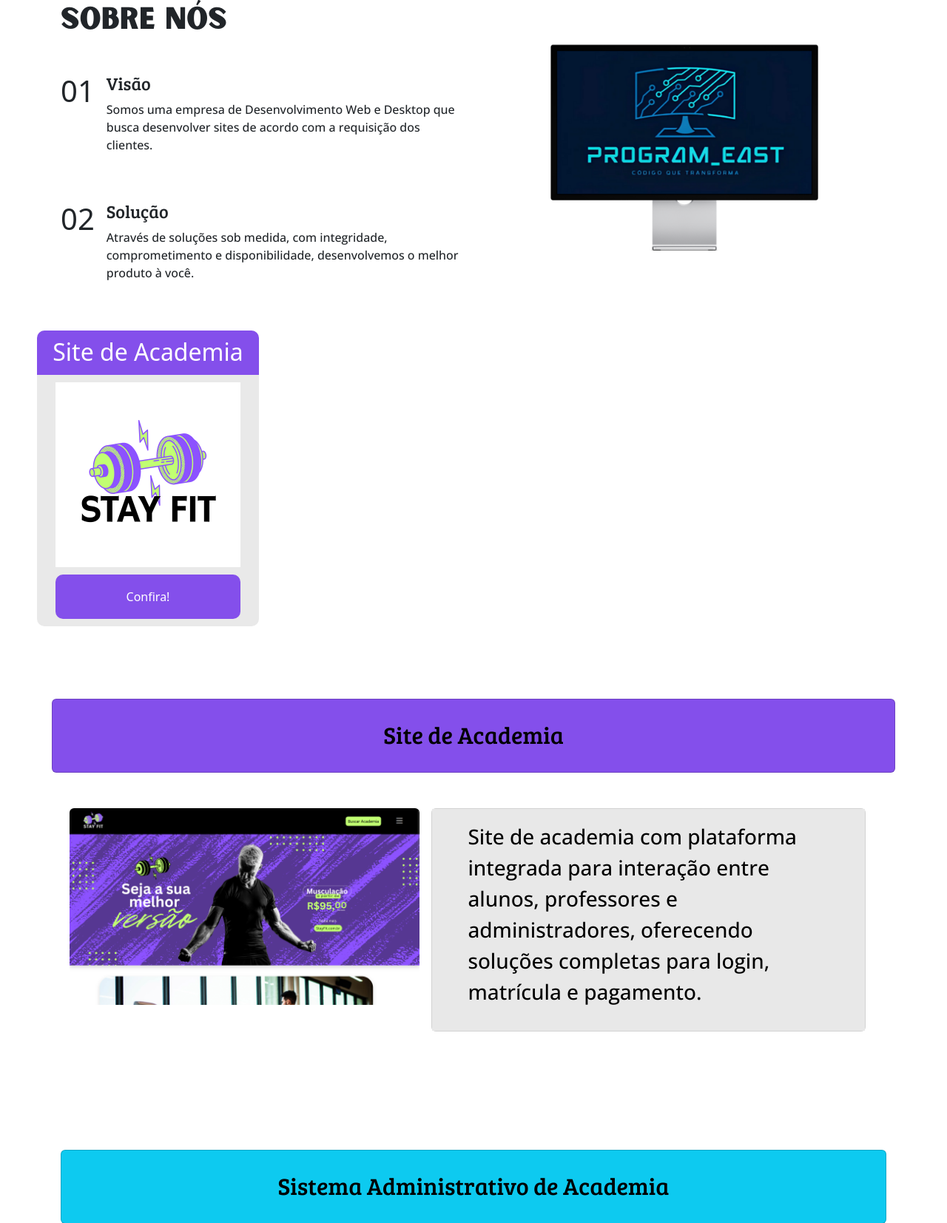
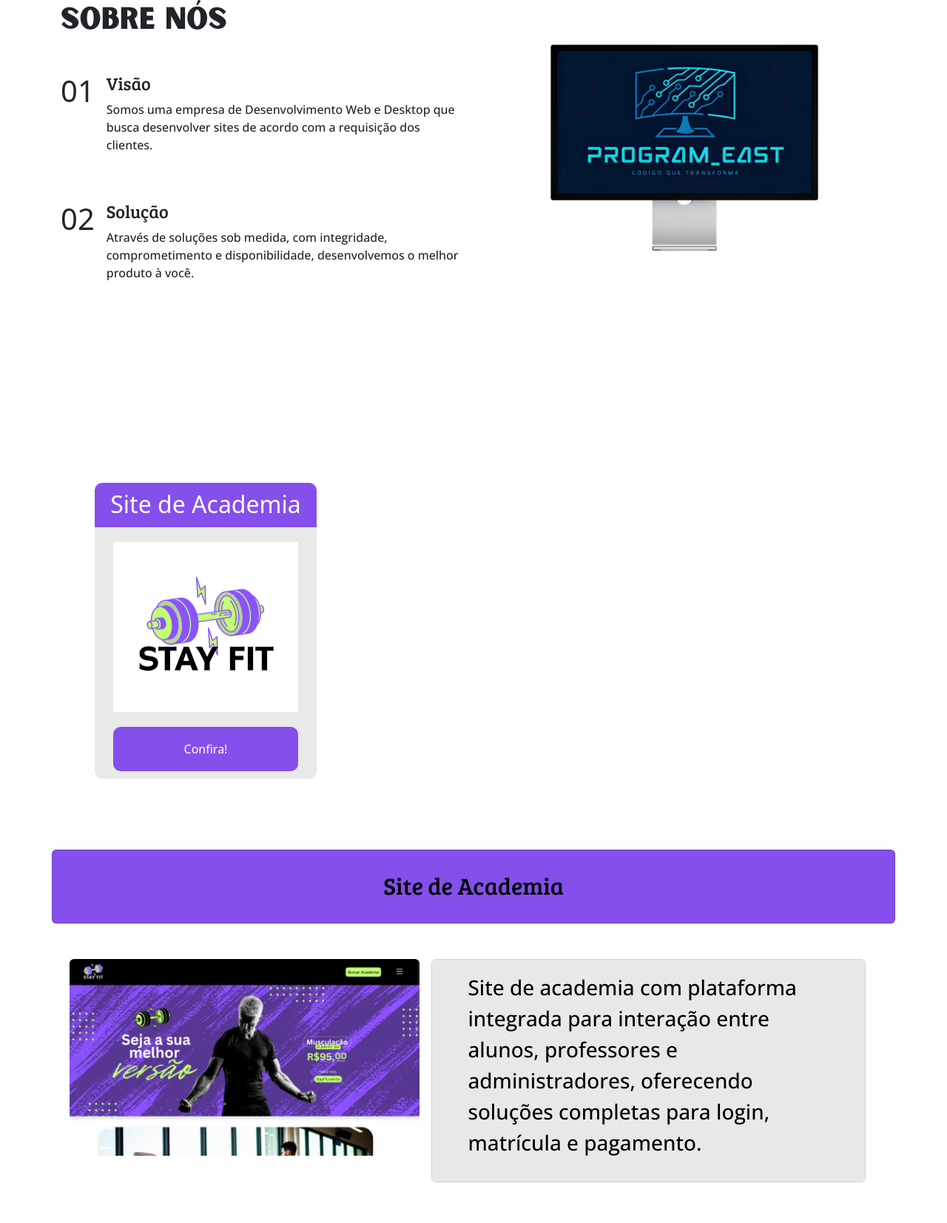
Before and after one commit to ProgramEast/portfolio, a PHP site: page / in a window 1280 px wide. Shown: the part 833-2487 px from the top of the page at 74% size. Run offline with PHP 8.4, Linux system fonts and the light colour scheme.

Commit message:
card stay fit css "4 fase"

```diff
--- a/css/style.css
+++ b/css/style.css
@@ -217,7 +217,8 @@
     display: flex;
     justify-content: start;
     align-items: center;
-    margin: 50px;
+    margin-left: 10%;
+    margin-top: 20%;
 
 }
 
@@ -275,7 +276,7 @@
 }
 .img-card{
     width: 250px;;
-    height: 250px;
+    height: 230px;
 }
 #ver-mais {
     height: 50px;
--- a/index.html
+++ b/index.html
@@ -138,27 +138,30 @@
     <!-- PROJETOS -->
 
     <!-- SITE Stay fit card -->
-    <section class="section-card-one">
-
+    <section>
+        <!-- card -->
+        <div class="section-card-one">
             <div class="div-card-one">
-
                 <div class="background-color-one">
                     <div class="title-card-one">
                         <h2 class="h2-card-one">Site de Academia</h2>
                     </div>
                     <div class="div-test-card">
-                    <img class="img-card" src="../portfolio/img/stayfit_logo.png"
-                        alt="oiiiiiiiiiiiiiiiiiiiiiiiiiiiiiiiiiiiiiiiiiiiiiiiiiiiiiiiiiiiiiiiiiiiiiiiiiiiiiiiiiiiiiii"></img>
+                        <img class="img-card" src="../portfolio/img/stayfit_logo.png" alt="stay fit logo"></img>
                     </div>
                     <div class="button-card-one">
                         <button class="botao-card-one">Confira!</button>
                     </div>
                 </div>
+            </div>
+        </div>
+        <!-- carrossel -->
+
+    </section>
 
 
-        </div>
 
-    </section>
+
 
 
 
```
Lines whose indentation alone changed are shown as unchanged.
